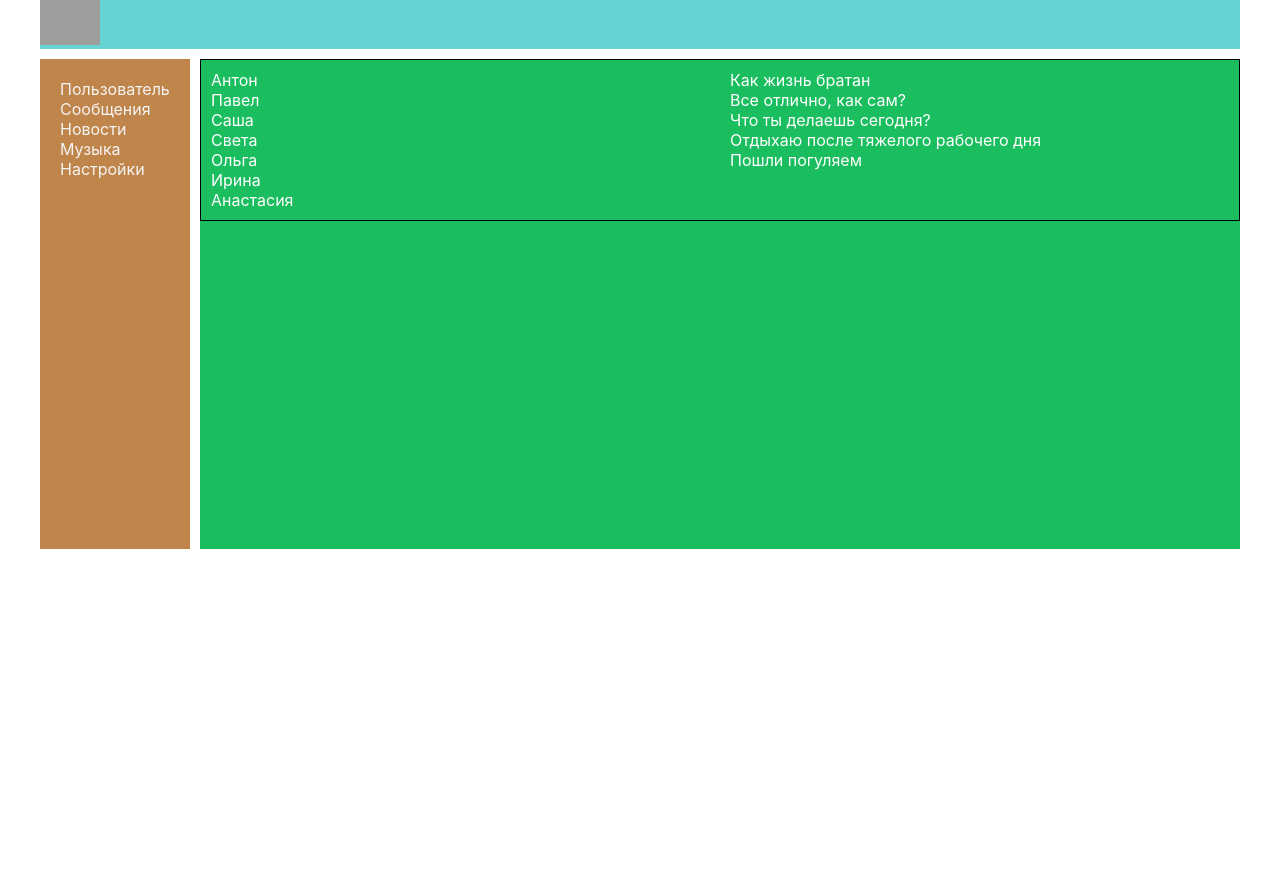
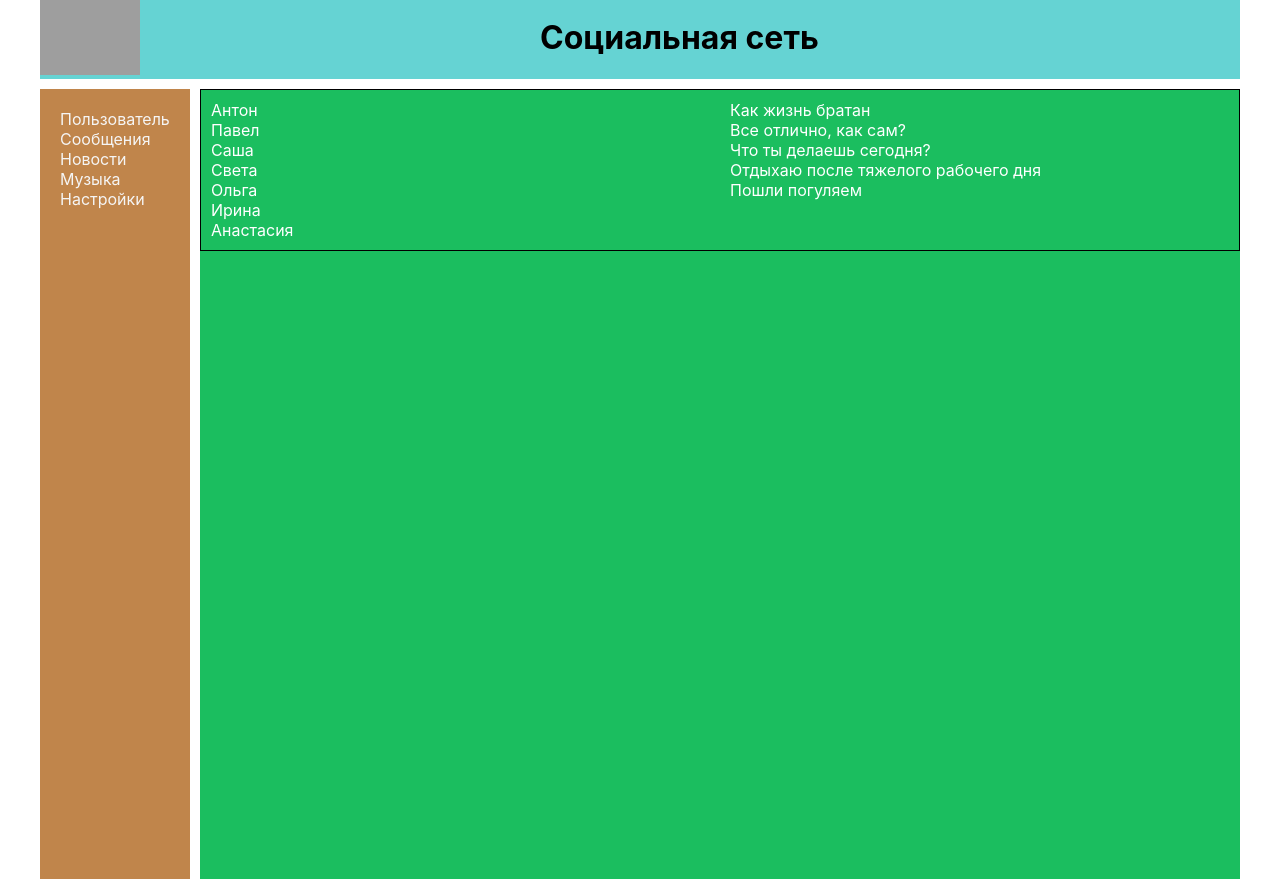
Before and after one commit to FedoseevDS/JS-react-learn, a React (Create React App) app: page /dialogs in a window 1280 px wide. Before the commit the page ends 800 px from the top, so only its background shows below. Built offline with nearby package versions, Linux system fonts and the light colour scheme; grey boxes are pictures that could not be loaded.

Commit message:
Moved arrays to index.js and with the help of props added to the project

```diff
--- a/src/App.js
+++ b/src/App.js
@@ -9,7 +9,7 @@ import News from "./components/News/News";
 import Music from "./components/Music/Music";
 import Setting from "./components/Setting/Setting";
 
-const App = () => {
+const App = (props) => {
   return (
     <BrowserRouter>
       <div className="app-wrapper">
@@ -17,8 +17,8 @@ const App = () => {
         <Navbar />
         <div className="app-wrapper-content">
           <Routes>
-            <Route path="/profile" element={<Profile />} />
-            <Route path="/dialogs" element={<Dialogs />} />
+            <Route path="/profile" element={<Profile posts={props.posts}/>} />
+            <Route path="/dialogs" element={<Dialogs dialogs={props.dialogs} messages={props.messages}/>} />
             <Route path="/news" element={<News />} />
             <Route path="/music" element={<Music />} />
             <Route path="/setting" element={<Setting />} />
@@ -29,4 +29,4 @@ const App = () => {
   );
 };
 
-export default App; // закрывающий тег
+export default App;
--- /dev/null
+++ b/src/components/Dialogs/DialogItem/DialogItem.jsx
@@ -0,0 +1,17 @@
+import React from "react";
+import s from "./../Dialogs.module.css";
+import { NavLink } from "react-router-dom";
+
+const DialogItem = (props) => {
+  let path = "dialogs" + props.id;
+
+  /* props.name, props.id */
+
+  return (
+    <div className={s.dialog + " " + s.active}>
+      <NavLink to="#">{props.name}</NavLink>{" "}
+    </div>
+  );
+};
+
+export default DialogItem;
--- a/src/components/Dialogs/Dialogs.jsx
+++ b/src/components/Dialogs/Dialogs.jsx
@@ -1,47 +1,13 @@
 import React from "react";
 import s from "./Dialogs.module.css";
-import { NavLink } from "react-router-dom";
+import DialogItem from "./DialogItem/DialogItem";
+import Message from './Message/Message'
 
-const DialogItem = (props) => {
-  let path = "dialogs" + props.id;
+const Dialogs = (props) => {
 
-  /* props.name, props.id */
+  let messagesElements = props.messages.map ( m => <Message message={m.message} id={m.id} /> );
+  let dialogsElements = props.dialogs.map( d => <DialogItem name={d.name} id={d.id} /> );
 
-  return (
-    <div className={s.dialog + " " + s.active}>
-      <NavLink to="#">{props.name}</NavLink>{" "}
-    </div>
-  );
-};
-
-const Message = (props) => {
-  return <div className={s.message}>{props.message}</div>;
-};
-
-let dialogs = [
-  { id: 1, name: "Антон" },
-  { id: 2, name: "Павел" },
-  { id: 3, name: "Саша" },
-  { id: 4, name: "Света" },
-  { id: 5, name: "Ольга" },
-  { id: 6, name: "Ирина" },
-  { id: 7, name: "Анастасия" },
-];
-
-let dialogsElements = dialogs.map( d => <DialogItem name={d.name} id={d.id} /> );
-
-
-let messages = [
-  { id: 1, message: "Как жизнь братан" },
-  { id: 2, message: "Все отлично, как сам?" },
-  { id: 3, message: "Что ты делаешь сегодня?" },
-  { id: 4, message: "Отдыхаю после тяжелого рабочего дня" },
-  { id: 5, message: "Пошли погуляем" },
-];
-
-let messagesElements = messages.map ( m => <Message message={m.message} id={m.id} /> );
-
-const Dialog = (props) => {
   return (
     <div className={s.dialogs}>
       <div className={s.dialogs_items}>
@@ -54,4 +20,4 @@ const Dialog = (props) => {
   );
 };
 
-export default Dialog;
+export default Dialogs;
--- /dev/null
+++ b/src/components/Dialogs/Message/Message.jsx
@@ -0,0 +1,8 @@
+import React from "react";
+import s from "./../Dialogs.module.css";
+
+const Message = (props) => {
+  return <div className={s.message}>{props.message}</div>;
+};
+
+export default Message;
--- a/src/components/Header/Header.jsx
+++ b/src/components/Header/Header.jsx
@@ -1,10 +1,20 @@
-import React from 'react';
-import s from './Header.module.css';
+import React from "react";
+import s from "./Header.module.css";
 
-const Header = () => {
-    return  <header className={s.header}>
-    <img src='https://e7.pngegg.com/pngimages/387/1007/png-clipart-graphics-logo-desktop-leaf-photography.png'alt=''/>
-  </header>
-}
+const Header = (posts) => {
+  return (
+    <header className={s.header}>
+      <div>
+        <img
+          src="https://e7.pngegg.com/pngimages/387/1007/png-clipart-graphics-logo-desktop-leaf-photography.png"
+          alt=""
+        />
+      </div>
+      <div>
+        <h1>Социальная сеть</h1>
+      </div>
+    </header>
+  );
+};
 
 export default Header;
--- a/src/components/Header/Header.module.css
+++ b/src/components/Header/Header.module.css
@@ -1,9 +1,23 @@
 .header img {
-  width: 5%;
+  width: 100px;
   height: auto;
+  margin: 0;
+  padding: 0;
 }
 
 .header {
   grid-area: h;
   background-color: rgb(101, 211, 211);
+  padding: 0;
+  margin: 0;
 }
+
+.header div {
+  float: left;
+  /* border: 1px solid;  */
+}
+
+.header div h1 {
+  width: 400px;
+  margin: 18px 0 0 400px;
+}
--- a/src/components/Profile/MyPosts/MyPosts.jsx
+++ b/src/components/Profile/MyPosts/MyPosts.jsx
@@ -4,15 +4,7 @@ import Post from "./Post/Post";
 
 const MyPosts = (props) => {
 
-  let posts = [
-    {message: 'Сегодня пришла заработная плата, я был не много удивлен', likeCount: 20},
-    {message: 'У моей собаки что с настроением', likeCount: 25},
-    {message: 'Что делать когда хочеться выпить, а нельзя?', likeCount: 32},
-    {message: 'Почему не могу оторваться от ее глаз?', likeCount: 12},
-    {message: 'Луна оказывается не белая!', likeCount: 17},
-  ]
-
-  let postsElements = posts.map( p => <Post message={p.message} likeCount={p.likeCount} />);
+  let postsElements = props.posts.map( p => <Post message={p.message} likeCount={p.likeCount} />);
 
   return (
     <div className={s.posts_block}>
@@ -28,9 +20,6 @@ const MyPosts = (props) => {
       </div>
       <div className={s.posts}>
         {postsElements}
-
-        {/* <posts id={posts[0].id} message={posts[0].message} likeCount={posts[0].likeCount} />
-        <posts id={posts[1].id} message={posts[1].message} likeCount={posts[1].likeCount} /> */}
       </div>
     </div>
   );
--- a/src/components/Profile/Profile.jsx
+++ b/src/components/Profile/Profile.jsx
@@ -2,11 +2,20 @@ import React from "react";
 import MyPosts from "./MyPosts/MyPosts";
 import ProfileInfo from "./Profileinfo/Profileinfo";
 
-const Profile = () => {
+const Profile = (props) => {
+
+/*   let posts = [
+    {message: 'Сегодня пришла заработная плата, я был не много удивлен', likeCount: 20},
+    {message: 'У моей собаки что с настроением', likeCount: 25},
+    {message: 'Что делать когда хочеться выпить, а нельзя?', likeCount: 32},
+    {message: 'Почему не могу оторваться от ее глаз?', likeCount: 12},
+    {message: 'Луна оказывается не белая!', likeCount: 17},
+  ] */
+
   return (
     <div>
       <ProfileInfo />
-      <MyPosts />
+      <MyPosts posts={props.posts}/>
     </div>
   );
 };
--- a/src/index.js
+++ b/src/index.js
@@ -2,20 +2,36 @@ import React from "react";
 import ReactDOM from "react-dom/client";
 import "./index.css";
 import App from "./App";
-/* import { BrowserRouter } from "react-router-dom"; */
 
-/* ReactDOM.render(
-  <React.StrictMode>
-    <BrowserRouter>
-      <App />
-    </BrowserRouter>
-  </React.StrictMode>,
-  document.getElementById('root')
-); */
+let posts = [
+  {message: 'Сегодня пришла заработная плата, я был не много удивлен', likeCount: 20},
+  {message: 'У моей собаки что с настроением', likeCount: 25},
+  {message: 'Что делать когда хочеться выпить, а нельзя?', likeCount: 32},
+  {message: 'Почему не могу оторваться от ее глаз?', likeCount: 12},
+  {message: 'Луна оказывается не белая!', likeCount: 17},
+]
+
+let dialogs = [
+  { id: 1, name: "Антон" },
+  { id: 2, name: "Павел" },
+  { id: 3, name: "Саша" },
+  { id: 4, name: "Света" },
+  { id: 5, name: "Ольга" },
+  { id: 6, name: "Ирина" },
+  { id: 7, name: "Анастасия" },
+];
+
+let messages = [
+  { id: 1, message: "Как жизнь братан" },
+  { id: 2, message: "Все отлично, как сам?" },
+  { id: 3, message: "Что ты делаешь сегодня?" },
+  { id: 4, message: "Отдыхаю после тяжелого рабочего дня" },
+  { id: 5, message: "Пошли погуляем" },
+];
 
 const root = ReactDOM.createRoot(document.getElementById("root"));
 root.render(
   <React.StrictMode>
-    <App />
+    <App posts={posts} dialogs={dialogs} messages={messages} />
   </React.StrictMode>
 );
```
